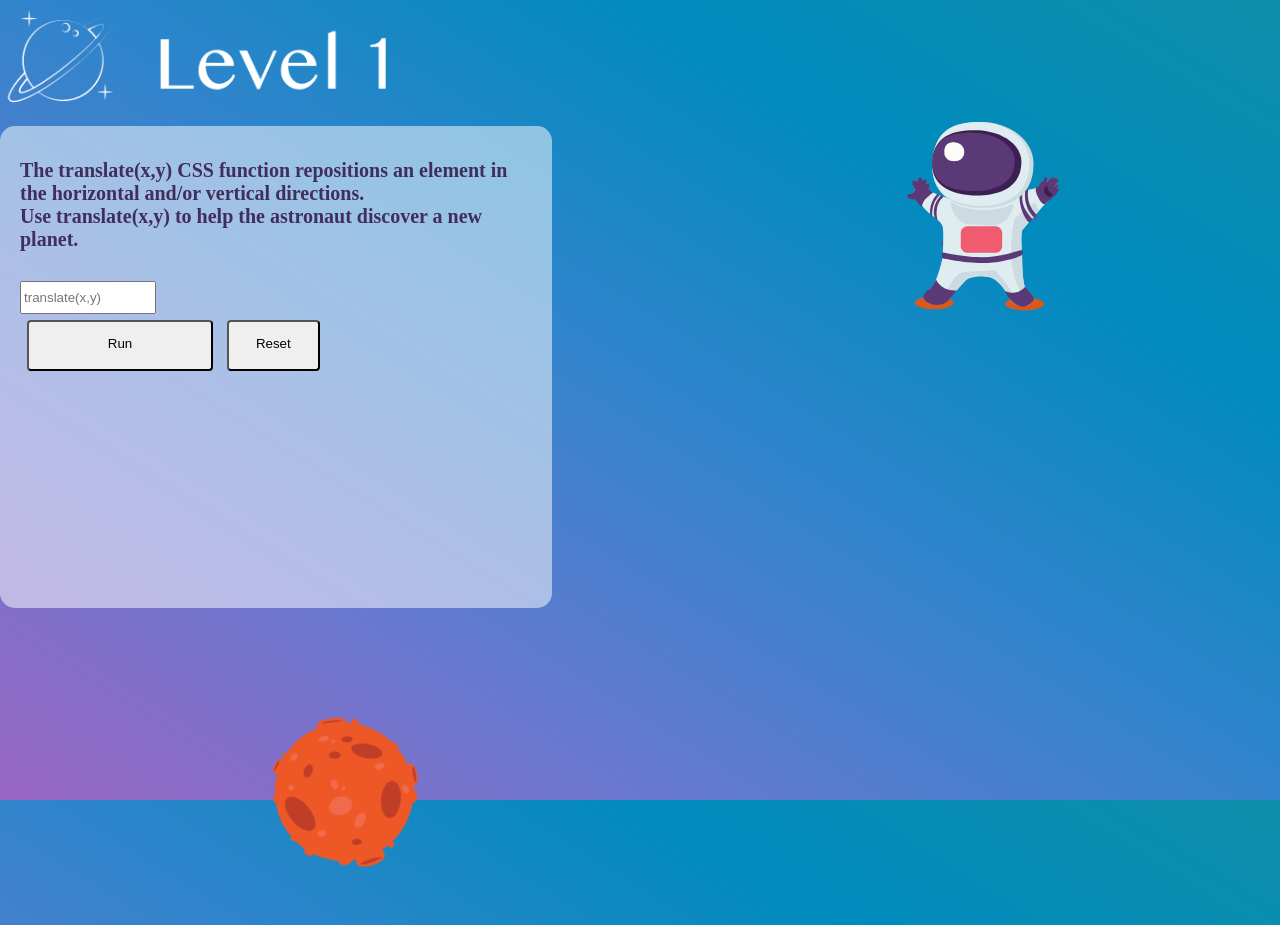
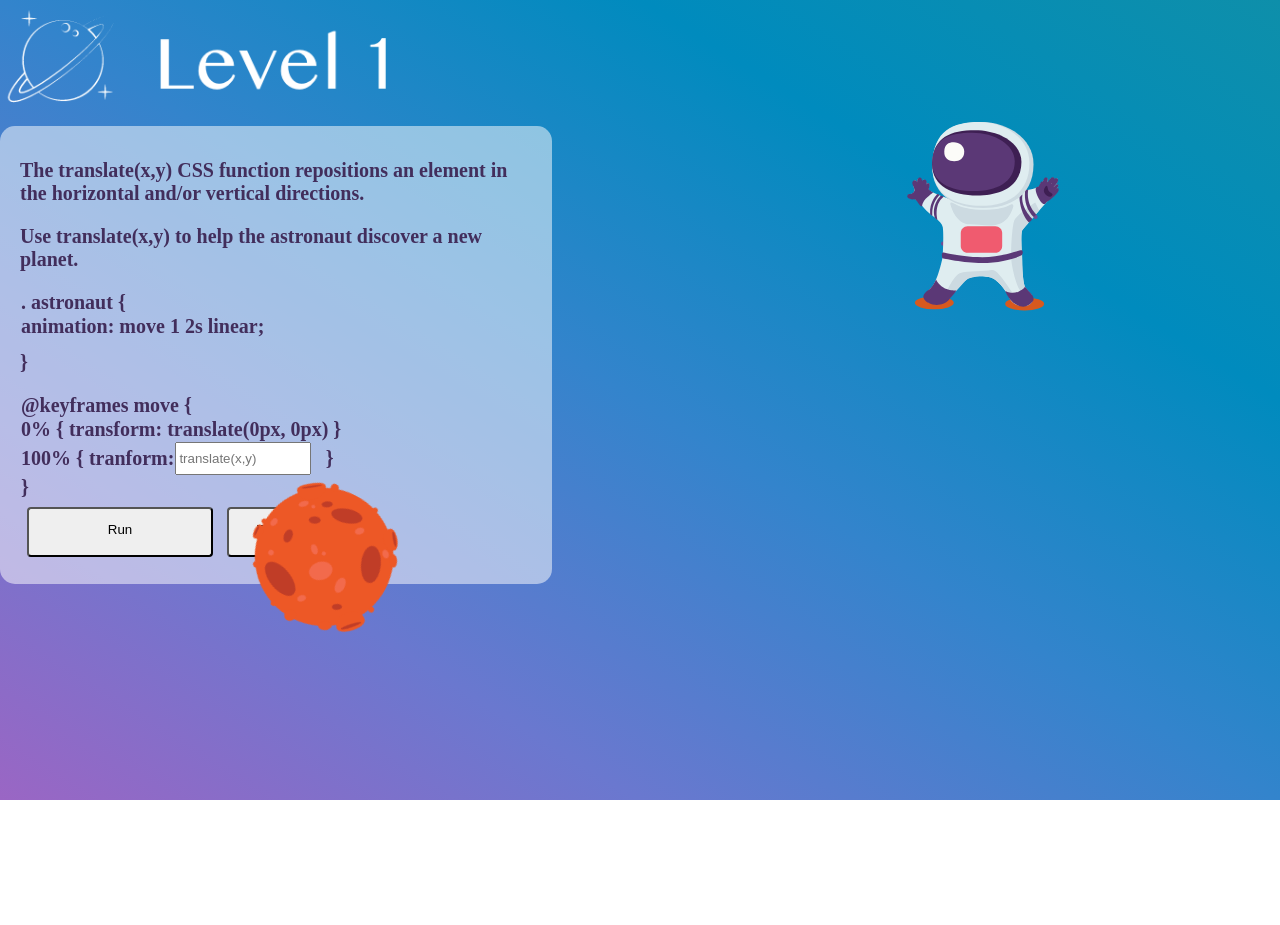
Before and after one commit to ariannalillie/AstroAnimate, a React (Create React App) app: page /level_1 in a window 1280 px wide. After the commit the page ends 800 px from the top, so only its background shows below. Built offline with nearby package versions, Linux system fonts and the light colour scheme.

Commit message:
fixed instructions on levels 1-3

```diff
--- a/src/Componenets/Level1/Level1.css
+++ b/src/Componenets/Level1/Level1.css
@@ -2,6 +2,7 @@
     font-size: 20px;
     color: #422E5C;
     font-weight: bold;
+    margin-bottom: 20px;
   }
 
   #astronaut {
@@ -11,9 +12,8 @@
   }
 
 #planet {
-    position: relative;
-    top: 300px;
-    left: 850px;
+    position: fixed;
+    bottom: 300px;
     animation: spin 3s linear infinite;
 }
 
@@ -48,3 +48,11 @@
     width: 400px;
     height: auto;
 }
+
+.next-level-button {
+    border-radius: 4px;
+    padding: 1em 1em 2.5em 1em;
+    margin: 0.5em;
+    height: 3.2em;
+    background-color: green;
+}
--- a/src/Componenets/Level1/index.js
+++ b/src/Componenets/Level1/index.js
@@ -74,7 +74,7 @@ function Level1() {
     return (
       <div>
         <h1>You are out of this world!</h1>
-        <button onClick={routeChange}>next level</button>
+        <button className="next-level-button" onClick={routeChange}>next level</button>
       </div>
     )
   };
@@ -99,7 +99,15 @@ function Level1() {
               ? youWin()
               : notQuite()
             : null}
-          <h1 className='instructions'>The translate(x,y) CSS function repositions an element in the horizontal and/or vertical directions. <br /> Use translate(x,y) to help the astronaut discover a new planet.</h1>
+          <h1 className='instructions'>The translate(x,y) CSS function repositions an element in the horizontal and/or vertical directions. </h1>
+          <h1 className='instructions'>Use translate(x,y) to help the astronaut discover a new planet.</h1>
+          <h1 className='margin'>. astronaut {"{"}</h1>
+          <h1 className='margin'>animation: move 1 2s linear;</h1>
+          <h1 className='instructions'>{"}"}</h1>
+          <h1 className='margin'>@keyframes move {"{"}</h1>
+          <h1 className='margin'>0% {"{ transform: translate(0px, 0px) }"}</h1>
+          <div className="label-container">
+            <h1 className='margin'>100% {"{ tranform: "} </h1>
             <CustomizedInput
               value={answer_1}
               placeholder="translate(x,y)"
@@ -108,6 +116,9 @@ function Level1() {
                 setAnswer_1(e.target.value);
               }}
             />
+            <h1 className='margin'>{"}"}</h1>
+          </div>
+          <h1 className='margin'>{"}"}</h1>
           <StyledButton
             buttonType="run"
             onClick={run}
--- a/src/Componenets/Level2/index.js
+++ b/src/Componenets/Level2/index.js
@@ -54,7 +54,7 @@ function Level2() {
         return (
             <div>
                 <h1>You are out of this world!</h1>
-                <button onClick={routeChange}>next level</button>
+                <button className="next-level-button" onClick={routeChange}>next level</button>
             </div>
         );
     };
@@ -73,11 +73,11 @@ function Level2() {
     const [attemptComplete, setAttemptComplete] = useState(false);
     const [isRunning, setIsRunning] = useState(false);
 
+    //Vallidates whether answer provides in within the correct range
     const answerValidator = (num) => {
         num = +num;
         return (num <= 260) && (num >= 210)
     }
-
 
     return (
         <div>
@@ -89,20 +89,25 @@ function Level2() {
                         youWin()
                         : notQuite()
                     : null}
-                <h1 className="instructions">
-                    The rotate() CSS function defines a transformation that rotates an
-          element around a fixed point on the 2D plane, without deforming it.{" "}
-                    <br /> The Rocket is header in the wrong direction. Rotate the rocket to point it back towards earth.
-        </h1>
+                <h1 className="instructions">The rotate(xdeg) CSS function defines a transformation that rotates an element around a fixed point on the 2D plane, without deforming it.</h1>
+                <h1 className="instructions">The Rocket is header in the wrong direction. Rotate the rocket to point it back towards earth.</h1>
+                <h1 className='margin'>. rocket {"{"}</h1>
+                <h1 className='margin'>animation: rotate 1 2s linear;</h1>
+                <h1 className='instructions'>{"}"}</h1>
+                <h1 className='margin'>@keyframes rotate {"{"}</h1>
+                <h1 className='margin'>0% {"{ transform: rotate(0deg) }"}</h1>
+                <div className="label-container">
+                    <h1 className='margin'>100% {"{ tranform: "} </h1>
                     <CustomizedInput
                         value={answer_1}
                         placeholder="rotate(xdeg)"
                         onChange={(e) => {
-                        // setIsRunning(false);
                             setAnswer_1(e.target.value);
                         }}
                     />
-
+            <h1 className='margin'>{"}"}</h1>
+          </div>
+          <h1 className='margin'>{"}"}</h1>
                 <StyledButton
                     buttonType="run"
                     onClick={() => {
@@ -111,8 +116,6 @@ function Level2() {
                         setTimeout(() => {
                             setAttemptComplete(true);
                         }, 2000);
-
-                        // setIsRunning(true);
                     }}
                 >
                     Run
--- a/src/Componenets/Level3/Level3.css
+++ b/src/Componenets/Level3/Level3.css
@@ -27,8 +27,3 @@ body {
     font-size: 20px;
     color: #422E5C;
   }
-
-  .instructions {
-      font-weight: bold;
-      margin-bottom: 30px;
-  }
--- a/src/Componenets/Level3/index.js
+++ b/src/Componenets/Level3/index.js
@@ -51,7 +51,7 @@ function Level3() {
         return (
             <div>
                 <h1>You are out of this world!</h1>
-                <button onClick={routeChange}>next level</button>
+                <button className="next-level-button" onClick={routeChange}>next level</button>
             </div>
         )
     };
@@ -79,23 +79,23 @@ function Level3() {
                         ? youWin()
                         : notQuite()
                     : null}
-                <h1 className='instructions'>The bounce animation, uses translate(y) and keyframes to move your element up and down on the y-axis</h1>
-                <h1 className='instructions'>There is no gravity on the moon, so use translate to make the astronaut bounce.</h1>
-                <h1 className='margin'>.astronaut {"{"}</h1>
+                <h1 className='instructions'>The bounce animation, uses translateY(x) and keyframes to move your element up and down on the y-axis</h1>
+                <h1 className='instructions'>There is no gravity on the moon, so use translateY to make the astronaut bounce.</h1>
+                <h1 className='margin'>. astronaut {"{"}</h1>
                 <h1 className='margin'>animation: bounce infinite 2s linear;</h1>
-                <h1 className='margin'>{"}"}</h1>
+                <h1 className='instructions'>{"}"}</h1>
                 <h1 className='margin'>@keyframes bounce {"{"}</h1>
                 <h1 className='margin'>0% {"{ transform: translateY(0); }"}</h1>
                 <div className="label-container">
-                    <h1 className='margin'>50%</h1>
+                    <h1 className='margin'>50% {"{ tranform: "}</h1>
                     <CustomizedInput
                         value={answer_1}
                         placeholder="translateY(xpx)"
                         onChange={(e) => {
-                            // setIsRunning(false);
                             setAnswer_1(e.target.value);
                         }}
                     />
+                    <h1 className='margin'>{"}"}</h1>
                 </div>
                 <h1 className='margin'>100% {"{ transform: translateY(0); }"}</h1>
                 <h1 className='margin'>{"}"}</h1>
```
Also changed, not shown: 1 other file (tests, documents, lock files or other folders). Lines whose indentation alone changed are shown as unchanged.
